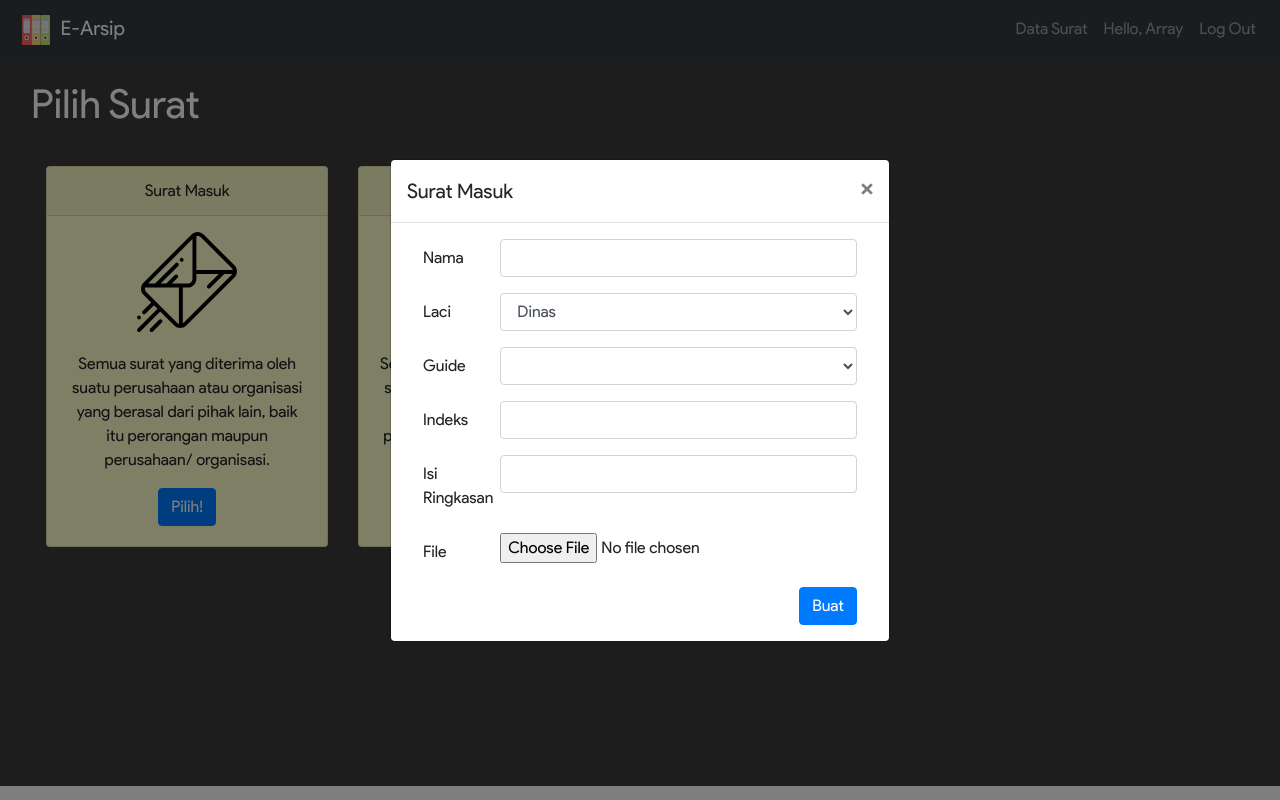
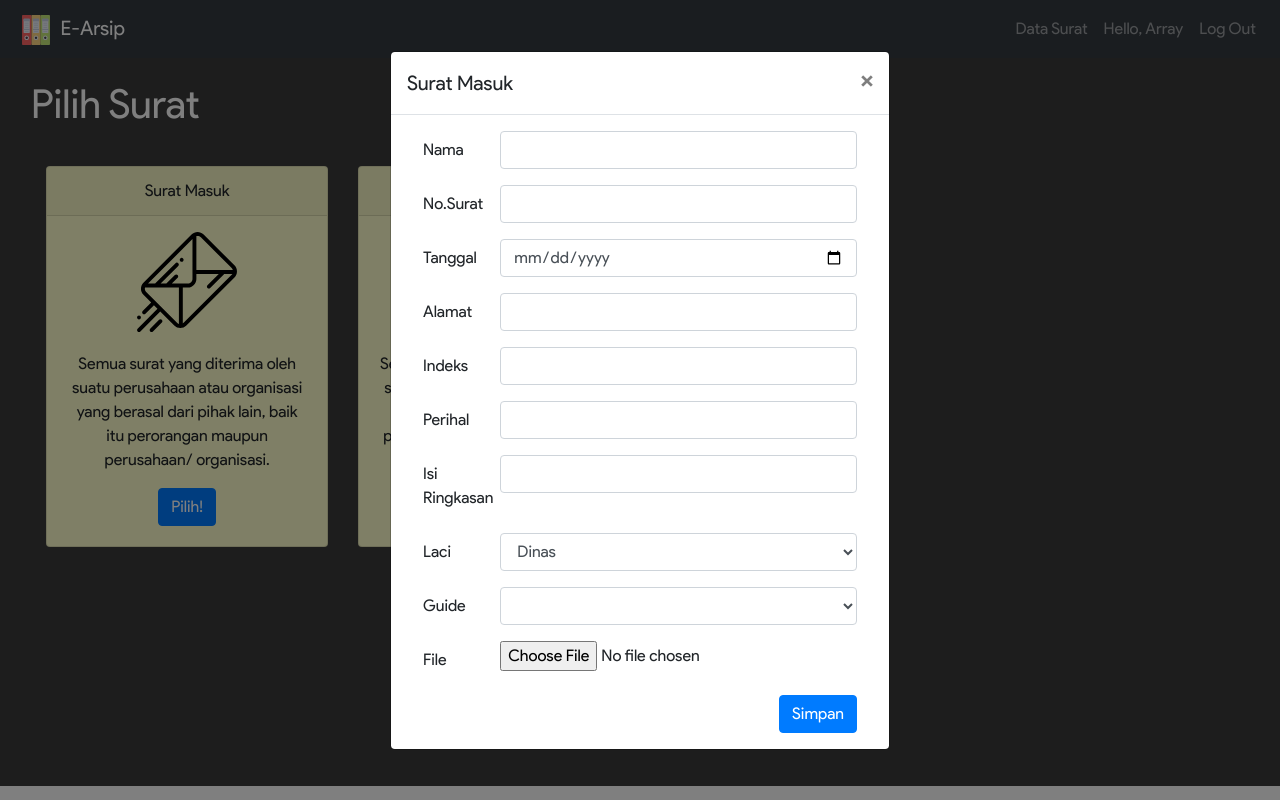
Before and after one commit to Code998/e_arsip, a PHP site: page /pilih_surat.php in a window 1280 px wide, after a click on "Pilih!". Run offline with PHP 8.4, Linux system fonts and the light colour scheme; a user stored in the database is signed in; lists and menus that the app fills with data are empty; some libraries are stand-ins or nearby versions.

Commit message:
ninth commit

```diff
--- a/a_sum.php
+++ b/a_sum.php
@@ -4,6 +4,7 @@
 
 	$target = "assets/photo/".basename($_FILES['file']['name']);
 
+	$nosu = $_POST['nosu'];
 	$jenis = $_POST['jenis_sp'];
 	$dake = $_POST['asal'];
 	$laci = $_POST['laci'];
--- a/a_suratk.php
+++ b/a_suratk.php
@@ -12,7 +12,7 @@
 
 	$sql0 = "SELECT * FROM arsip_surat WHERE nik = '" . $nik . "' AND dari_kpd = '" . $dake . "' AND perihal = '" . $laci . " " . $guide . "'";
 
-	$sql1 = "INSERT INTO arsip_surat VALUES ('" . $jenis . "', '', '" . $nik . "','" . $dake . "', NOW(), '" . $laci . " " . $guide . "', '" . $laci . "', '" . $guide . "', '')";
+	$sql1 = "INSERT INTO arsip_surat(jenis, no_surat, nik, dari_kpd, tanggal_input, perihal, laci, guide, admin) VALUES ('" . $jenis . "', '', '" . $nik . "','" . $dake . "', NOW(), '" . $laci . " " . $guide . "', '" . $laci . "', '" . $guide . "', '" . $_SESSION['user'] . "')";
 
 
 	if ($conn->query($sql)->num_rows == 1) {
--- a/a_suratp.php
+++ b/a_suratp.php
@@ -12,7 +12,7 @@
 
 	$sql0 = "SELECT * FROM arsip_surat WHERE nik = '" . $nik . "' AND dari_kpd = '" . $dake . "' AND perihal = '" . $laci . " " . $guide . "'";
 
-	$sql1 = "INSERT INTO arsip_surat VALUES ('" . $jenis . "', '', '" . $nik . "','" . $dake . "', NOW(), '" . $laci . " " . $guide . "', '" . $laci . "', '" . $guide . "')";
+	$sql1 = "INSERT INTO arsip_surat(jenis, no_surat, nik, dari_kpd, tanggal_input, perihal, laci, guide, admin) VALUES ('" . $jenis . "', '', '" . $nik . "','" . $dake . "', NOW(), '" . $laci . " " . $guide . "', '" . $laci . "', '" . $guide . "', '" . $_SESSION['user'] . "')";
 
 	if ($conn->query($sql)->num_rows == 1) {
 		if ($conn->query($sql0)->num_rows == 0) {
--- a/p_data_surat.php
+++ b/p_data_surat.php
@@ -79,7 +79,7 @@
                             <?= $row['dari_kpd'] ?>
                           </td>
                           <td>
-                            <?= $row['tanggal_surat'] ?>
+                            <?= date('d/m/Y', strtotime($row['tanggal_input']))?>
                           </td>
                           <td>
                             <?= $row['perihal'] ?>
--- a/pilih_surat.php
+++ b/pilih_surat.php
@@ -95,6 +95,42 @@
                 </div>
               </div>
               <div class="form-group row">
+                <label for="nos" class="col-sm-2 col-form-label">No.Surat</label>
+                <div class="col-sm-10">
+                  <input type="text" class="form-control" id="nos" name="nosu">
+                </div>
+              </div>
+              <div class="form-group row">
+                <label for="tanggal" class="col-sm-2 col-form-label">Tanggal</label>
+                <div class="col-sm-10">
+                  <input type="date" class="form-control" id="tanggal" name="t_sur">
+                </div>
+              </div>
+              <div class="form-group row">
+                <label for="Alamat" class="col-sm-2 col-form-label">Alamat</label>
+                <div class="col-sm-10">
+                  <input type="text" class="form-control" id="Alamat" name="alamat">
+                </div>
+              </div>
+              <div class="form-group row">
+                <label for="Indeks" class="col-sm-2 col-form-label">Indeks</label>
+                <div class="col-sm-10">
+                  <input type="text" class="form-control" id="Indeks" name="indeks">
+                </div>
+              </div>
+              <div class="form-group row">
+                <label for="peri" class="col-sm-2 col-form-label">Perihal</label>
+                <div class="col-sm-10">
+                  <input type="text" class="form-control" id="peri" name="perihal">
+                </div>
+              </div>
+              <div class="form-group row">
+                <label for="isir" class="col-sm-2 col-form-label">Isi Ringkasan</label>
+                <div class="col-sm-10">
+                  <input type="text" class="form-control" id="isir" name="isri">
+                </div>
+              </div>
+              <div class="form-group row">
                 <label for="Laci" class="col-sm-2 col-form-label">Laci</label>
                 <div class="col-sm-10">
                   <select class="form-control" id="Laci" name="laci">
@@ -111,24 +147,12 @@
                 </div>
               </div>
               <div class="form-group row">
-                <label for="Indeks" class="col-sm-2 col-form-label">Indeks</label>
-                <div class="col-sm-10">
-                  <input type="text" class="form-control" id="Indeks" name="indeks">
-                </div>
-              </div>
-              <div class="form-group row">
-                <label for="isir" class="col-sm-2 col-form-label">Isi Ringkasan</label>
-                <div class="col-sm-10">
-                  <input type="text" class="form-control" id="isir" name="isri">
-                </div>
-              </div>
-              <div class="form-group row">
                 <label for="File" class="col-sm-2 col-form-label">File</label>
                 <div class="col-sm-10">
                   <input type="file" name="file">
                 </div>
               </div>
-              <input type="submit" value="Buat" class="btn btn-primary float-right">
+              <input type="submit" value="Simpan" class="btn btn-primary float-right">
             </form>
           </div>
         </div>
```
Also changed, not shown: assets/db/e_arsip.sql (+19 -12 lines), assets/photo/Screenshot from 2019-04-12 15-41-10.png (deleted), 1 other file.
